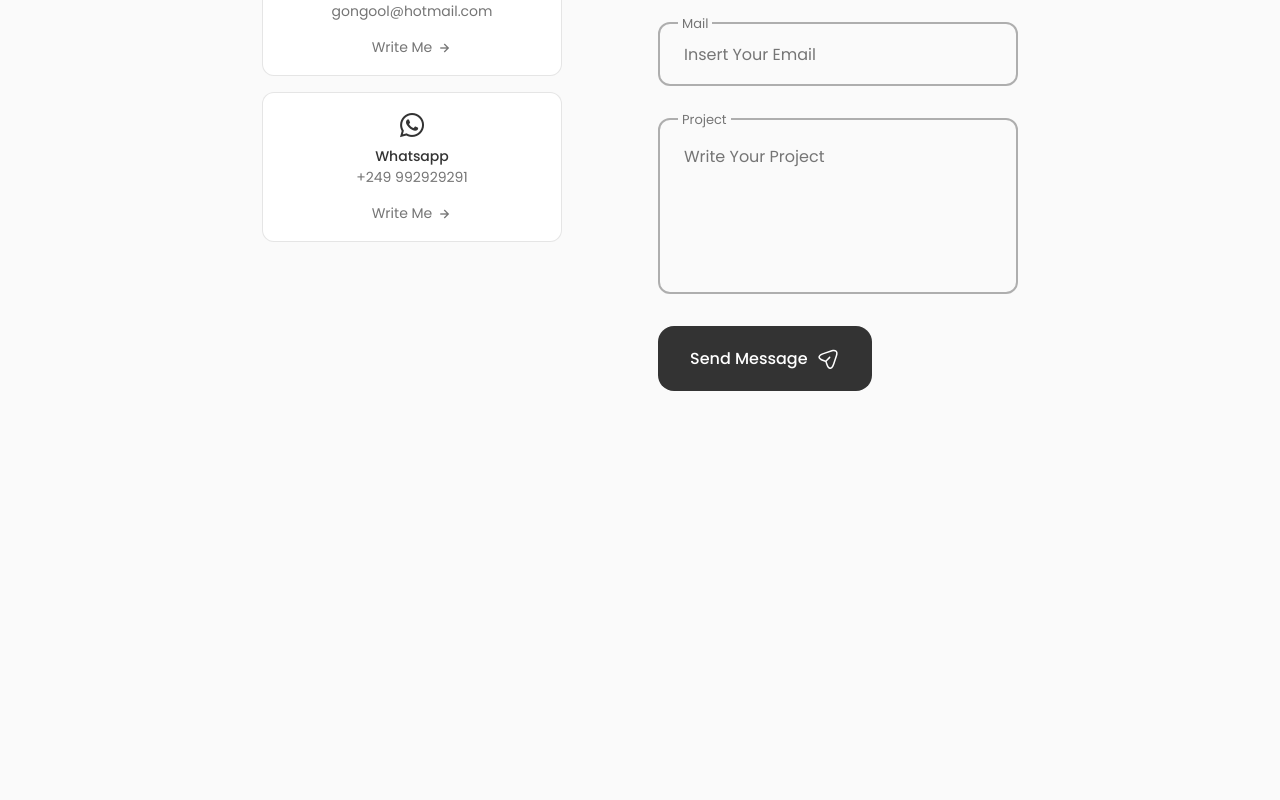
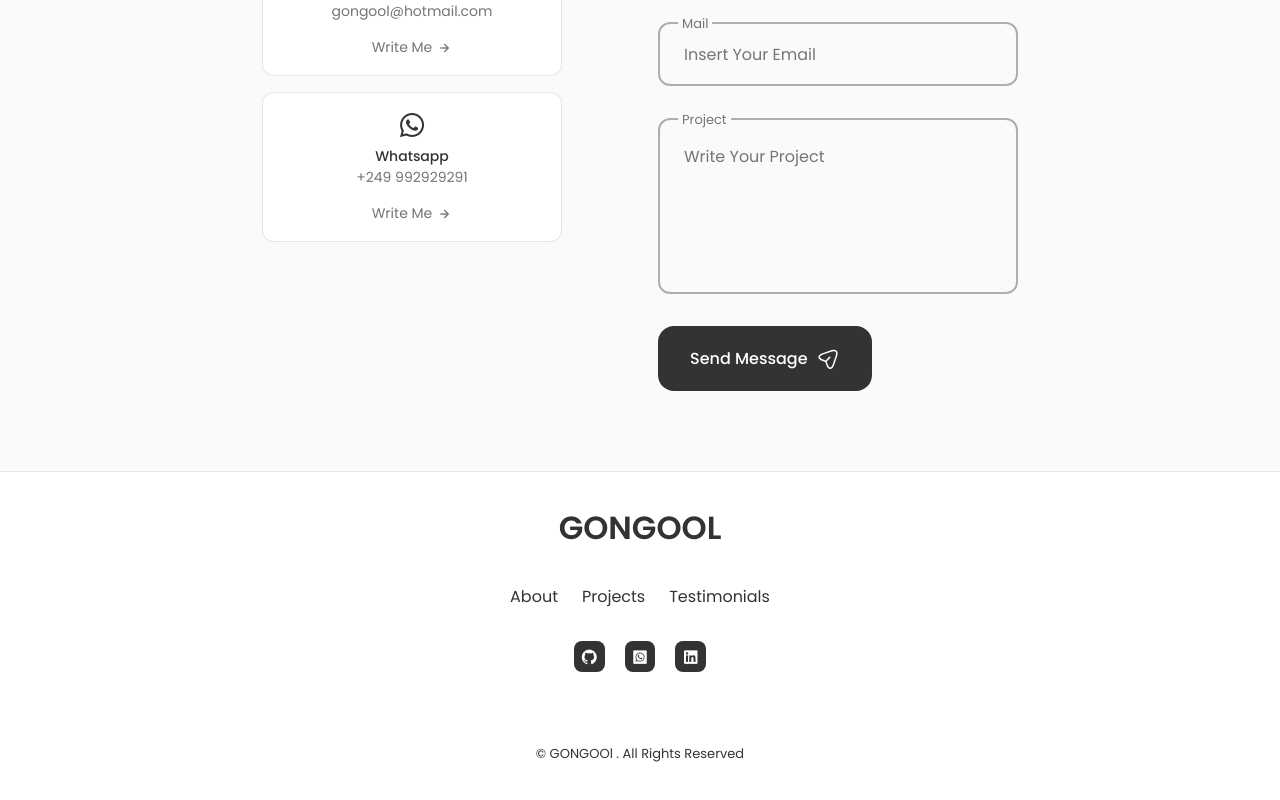
Before and after one commit to gongool/Personal-Portfolio-Using-React, a React (Vite) app: page / in a window 1280 px wide. Shown: the part 3934-4734 px from the top of the page. Before the commit the page ends 4405 px from the top, so only its background shows below. Built offline with nearby package versions, Linux system fonts and the light colour scheme.

Commit message:
Finishing Footer component

```diff
--- a/src/App.jsx
+++ b/src/App.jsx
@@ -8,6 +8,7 @@
 import Qualifications from "./components/Qualifications/Qualifications"
 import Testimonials from './components/Testimonials/Testimonials'
 import Contact from './components/Contact/Contact'
+import Footer from './components/Footer/Footer'
 
 
 const App = () => {
@@ -22,6 +23,7 @@
         <Qualifications />
         <Testimonials />
         <Contact />
+        <Footer />
       </main>
     </>
   )
--- /dev/null
+++ b/src/components/Footer/Footer.jsx
@@ -0,0 +1,43 @@
+import React from 'react'
+import "./footer.css"
+
+const Footer = () => {
+    return (
+        <footer className='footer'>
+            <div className="footer__container container">
+                <h1 className="footer__title">GONGOOL</h1>
+                <ul className="footer__list">
+                    <li>
+                        <a href="#About" className="footer__link">About</a>
+                    </li>
+                    <li>
+                        <a href="#Portfolio" className="footer__link">Projects</a>
+                    </li>
+                    <li>
+                        <a href="#Testimonials" className="footer__link">Testimonials</a>
+                    </li>
+                </ul>
+
+                <div className="footer__social">
+
+                    <a href="https://github.com/gongool" className="footer__social-link" target='_blank'>
+                        <i className="bx bxl-github"></i>
+                    </a>
+                    <a href="https://wa.me/+249992929291" className="footer__social-link" target='_blank'>
+                        <i className="bx bxl-whatsapp-square"></i>
+                    </a>
+                    <a href="https://www.linkedin.com/in/gongool/" className="footer__social-link" target='_blank'>
+                        <i className="bx bxl-linkedin-square"></i>
+                    </a>
+
+                </div>
+
+                <span className="footer__copy">
+                     &#169; GONGOOl . All Rights Reserved
+                </span>
+            </div>
+        </footer>
+    )
+}
+
+export default Footer
--- /dev/null
+++ b/src/components/Footer/footer.css
@@ -0,0 +1,69 @@
+footer {
+    background-color: var(--container-color);
+    border-top: 1px solid rgba(0, 0, 0, 0.1);
+}
+
+.footer__container {
+    padding: 2rem 0 6rem;
+}
+
+.footer__title,
+.footer__link {
+    color: var(--title-color);
+}
+
+.footer__title {
+    text-align: center;
+    margin-bottom: var(--mb-2);
+}
+
+.footer__link:hover {
+    color: var(--title-color-dark);
+}
+
+.footer__list {
+    display: flex;
+    justify-content: center;
+    column-gap: 1.5rem;
+    margin-bottom: var(--mb-2);
+
+}
+
+.footer__social {
+    display: flex;
+    justify-content: center;
+    column-gap: 1.25rem;
+}
+
+.footer__social-link {
+    background-color: var(--title-color);
+    color: var(--container-color);
+    font-size: 1.125rem;
+    padding: 0.4rem;
+    border-radius: 0.5rem;
+    display: inline-flex;
+}
+
+.footer__social-link:hover {
+    background-color: var(--title-color-dark);
+
+}
+
+.footer__copy {
+    display: block;
+    margin-top: 4.5rem;
+    color: var(--title-color);
+    text-align: center;
+    font-size: var(--smaller-font-size);
+
+}
+
+/* =============== BREAKPOINTS ===============
+/* For large devices */
+@media screen and (max-width: 992px) {
+    .footer__social-link {
+        padding: 0.25rem;
+        border-radius: 0.25rem;
+        font-size: 1rem;
+    }
+}
--- a/src/components/Home/Socail.jsx
+++ b/src/components/Home/Socail.jsx
@@ -3,6 +3,7 @@
 const Socail = () => {
     return (
         <div className="home__social">
+
             <a href="https://github.com/gongool" className="home__social-icon" target='_blank'>
                 <i className="uil uil-github-alt"></i>
             </a>
```
